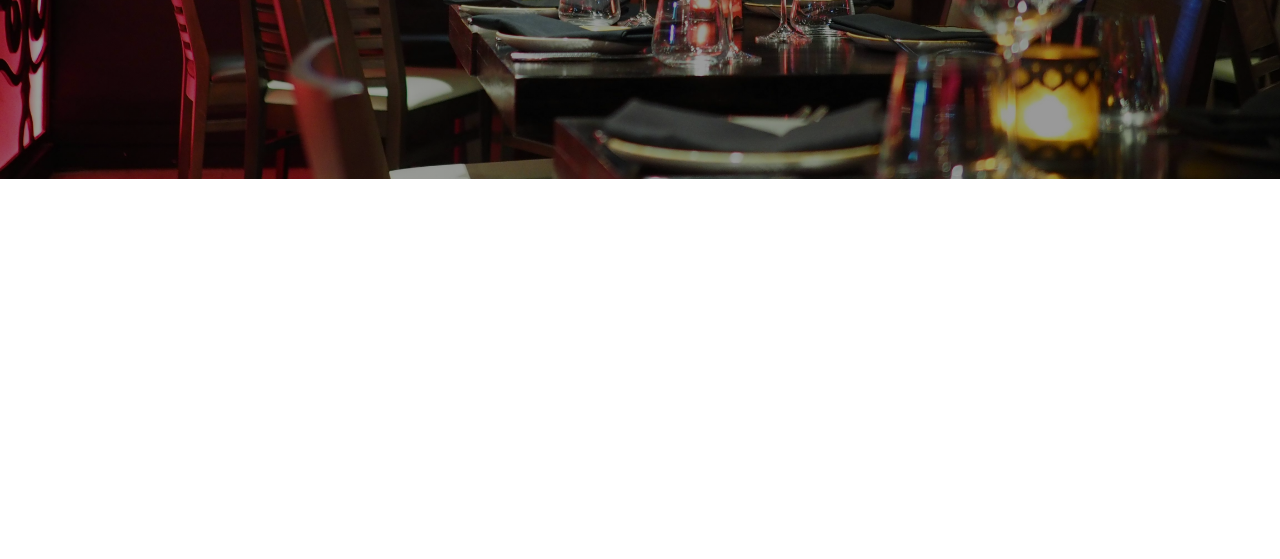
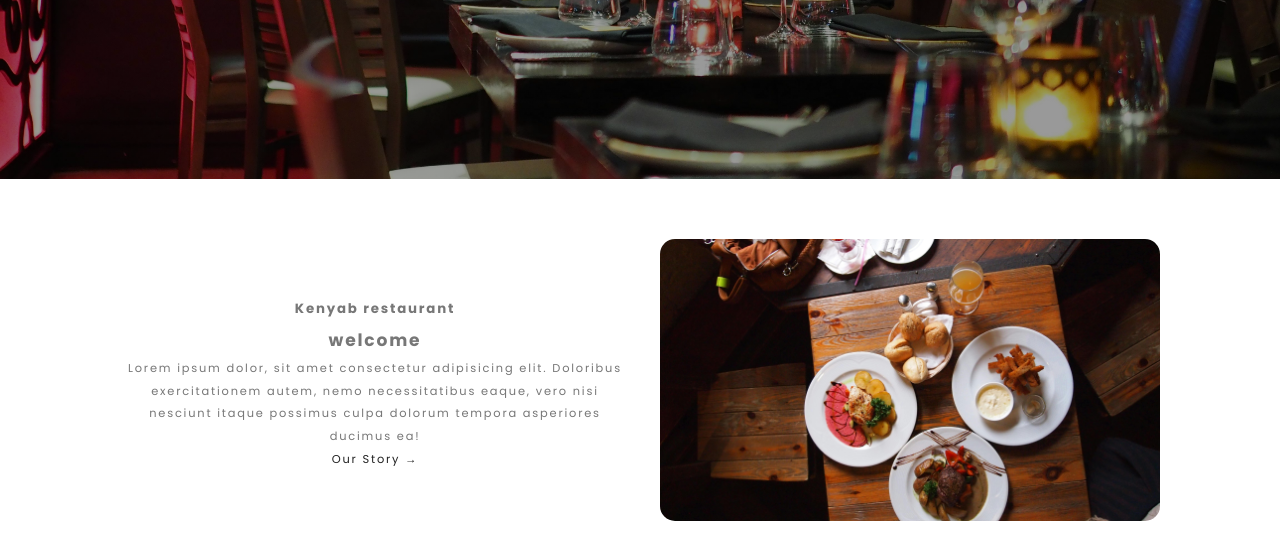
Before and after one commit to WeBstwr/Webster-s-Restaurant, a website: page Webster's Restaurant/index.html in a window 1280 px wide. Shown: the part 521-1080 px from the top of the page. Before the commit the page ends 800 px from the top, so only its background shows below. Drawn offline with Linux system fonts and the light colour scheme.

Commit message:
add the about page

```diff
--- a/Webster's Restaurant/index.html
+++ b/Webster's Restaurant/index.html
@@ -31,6 +31,20 @@
     </div>
     </section>
 
-
+    <section class="about" id="about">
+      <div class="about-textbox">
+        <div class="title">
+          <h3 class="title-subtitle">Kenyab restaurant</h3>
+          <h2 class="title-maititle">welcome</h2>
+        </div>
+        <p class="about-text">
+          Lorem ipsum dolor, sit amet consectetur adipisicing elit. Doloribus exercitationem autem, nemo necessitatibus eaque, vero nisi nesciunt itaque possimus culpa dolorum tempora asperiores ducimus ea!
+        </p>
+        <a href="" class="about-cta">our story &rarr;</a>
+      </div>
+      <div class="about-image">
+        <img src="./assets/about.jpg" alt="about" class="about-image--img" />
+      </div>
+    </section>
   </body>
 </html>
--- a/Webster's Restaurant/style.css
+++ b/Webster's Restaurant/style.css
@@ -160,4 +160,24 @@ body{
     line-height: 2;
   }
 
-  .about-text
+  .about-cta{
+    text-decoration: none;
+    text-transform: capitalize;
+    color: var(--color-black);
+  }
+
+  .about-image--img{
+    width: 50rem;
+    border-radius: 15px;
+    transition: all 0.5s ease;
+  }
+  .about-image--img:hover {
+    transform: scale(1.02);
+  }
+  @media screen and (max-width: 31.25em) {
+    .about-image--img {
+      width: 100%;
+      border-radius: 15px;
+      transition: all 0.5s ease;
+    }
+  }
```
